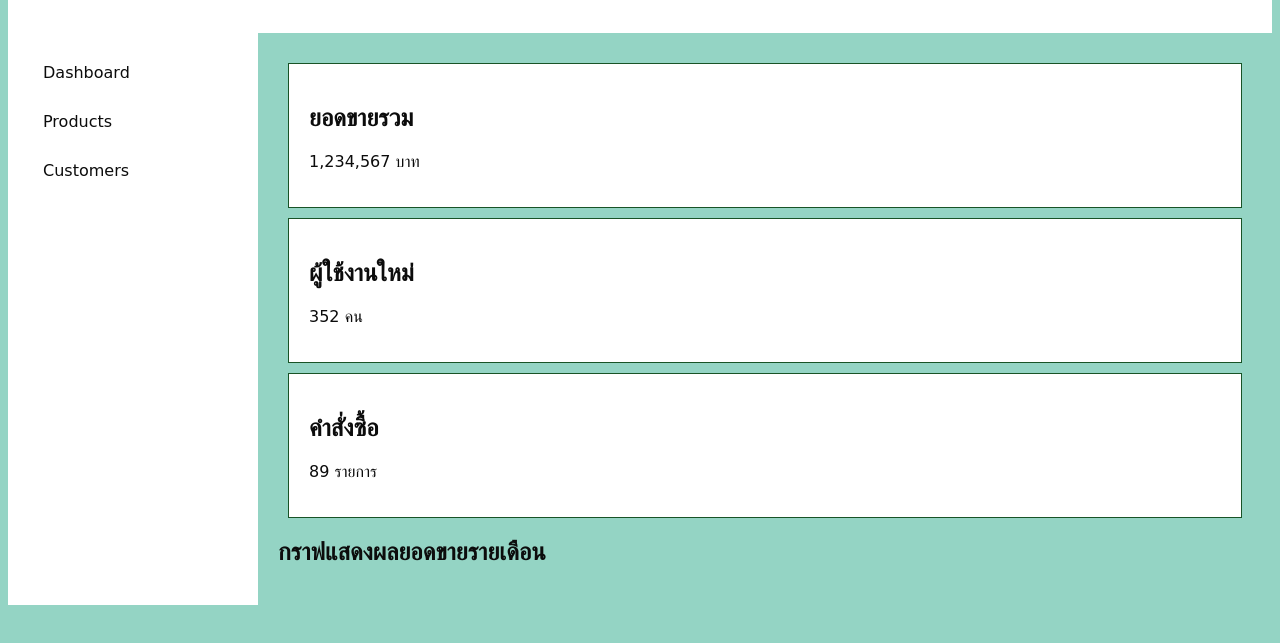
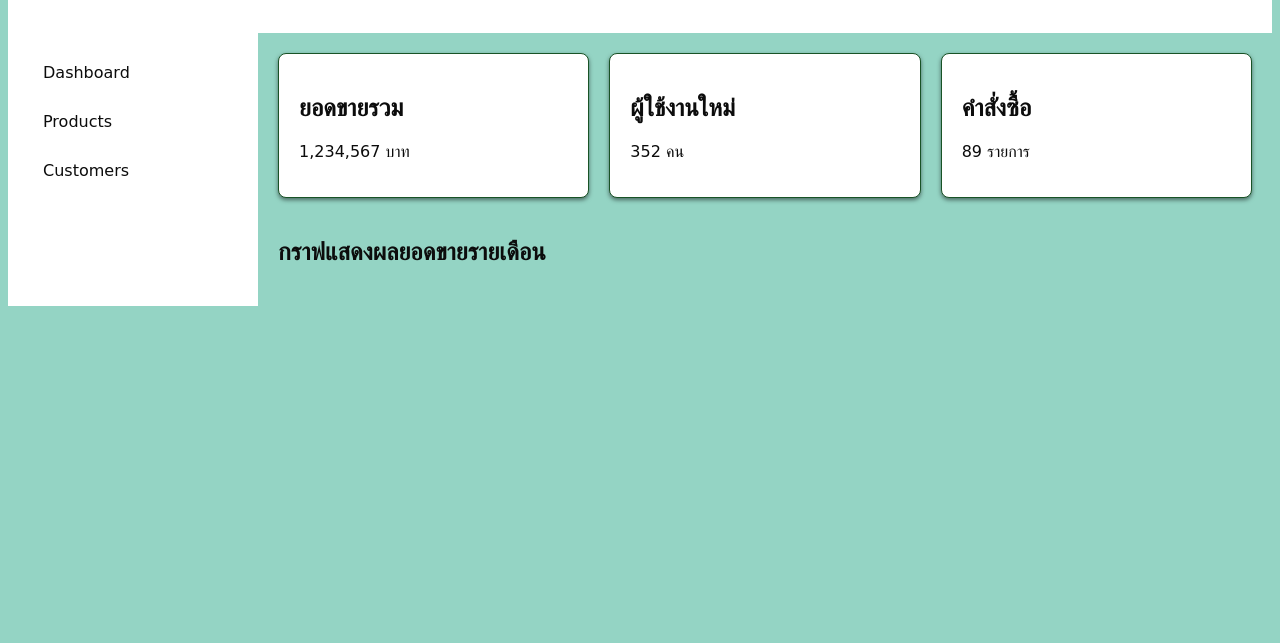
Before and after one commit to choncoder/Data-visual-choncoder, a plain HTML site: page index.html in a window 1280 px wide. Shown: the part 75-718 px from the top of the page. Drawn offline with Linux system fonts and the light colour scheme; a web font is replaced by a local one.

Commit message:
add column

```diff
--- a/style.css
+++ b/style.css
@@ -37,7 +37,8 @@ body {
   background-color: var(--surface-color);
   padding: 20px;
   border: 1px solid var(--border-color);
-  margin: 10px;
+  border-radius: 8px;
+  box-shadow: 0 2px 4px rgba(0, 0, 0, 0.5);
 }
 
 .sidebar ul {
@@ -71,4 +72,7 @@ body {
 .main-content{
     flex-grow: 1;
     padding: 20px;
+    display: grid;
+    grid-template-columns: 1fr 1fr 1fr;
+    gap: 20px;
 }
```
